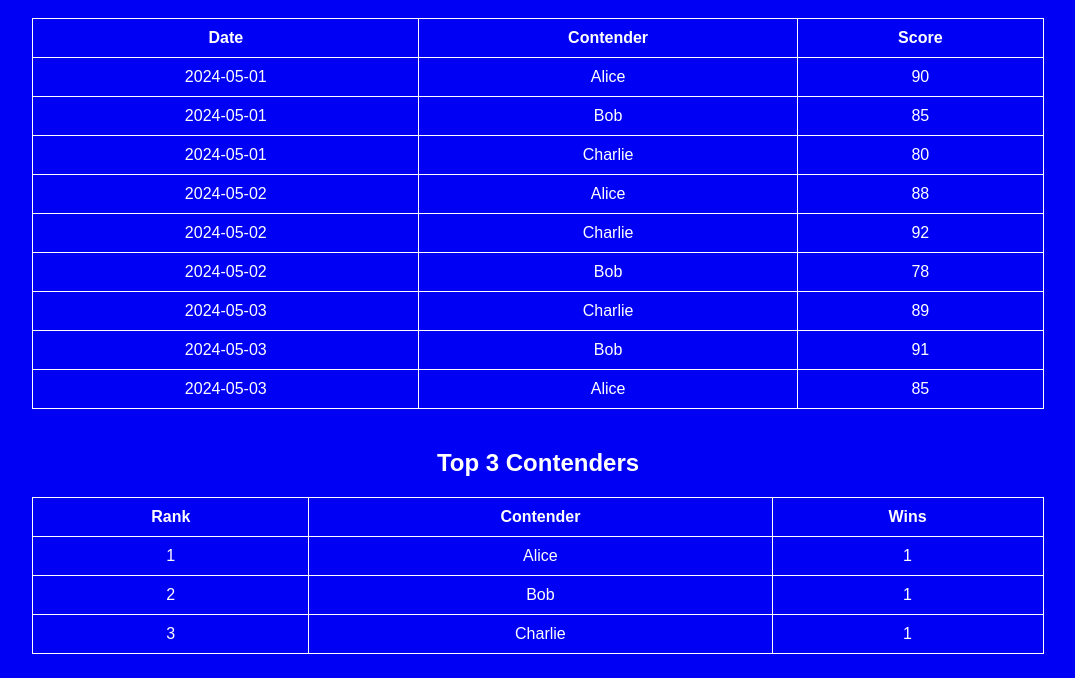
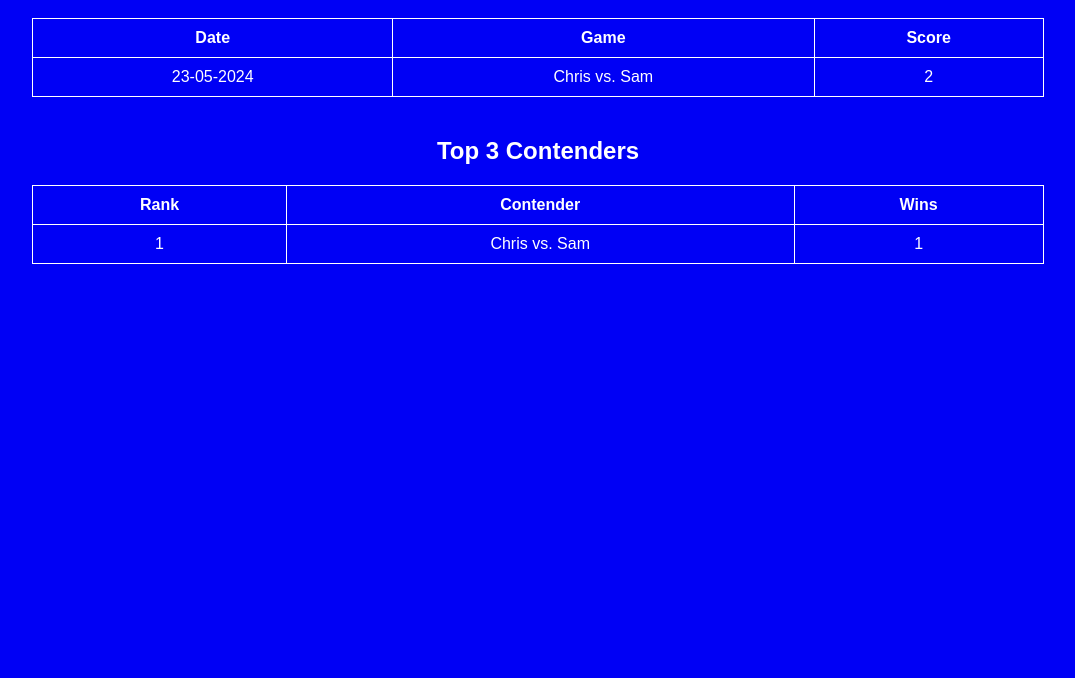
Before and after one commit to Chrisdekw/kaikotabletennis.github.io, a plain HTML site: page index.html in a window 1280 px wide. Shown: the part 60-738 px from the top of the page, without its empty margins (102-1177 px from the left). Drawn offline with Linux system fonts and the light colour scheme.

Commit message:
Update index.html

```diff
--- a/index.html
+++ b/index.html
@@ -38,7 +38,7 @@
         <thead>
             <tr>
                 <th>Date</th>
-                <th>Contender</th>
+                <th>Game</th>
                 <th>Score</th>
             </tr>
         </thead>
@@ -65,15 +65,7 @@
 
     <script>
         const gameResults = [
-            { date: '2024-05-01', contender: 'Alice', score: 90 },
-            { date: '2024-05-01', contender: 'Bob', score: 85 },
-            { date: '2024-05-01', contender: 'Charlie', score: 80 },
-            { date: '2024-05-02', contender: 'Alice', score: 88 },
-            { date: '2024-05-02', contender: 'Charlie', score: 92 },
-            { date: '2024-05-02', contender: 'Bob', score: 78 },
-            { date: '2024-05-03', contender: 'Charlie', score: 89 },
-            { date: '2024-05-03', contender: 'Bob', score: 91 },
-            { date: '2024-05-03', contender: 'Alice', score: 85 }
+            { date: '23-05-2024', contender: 'Chris vs. Sam', score: 2-0 }
         ];
 
         // Populate game results
```
